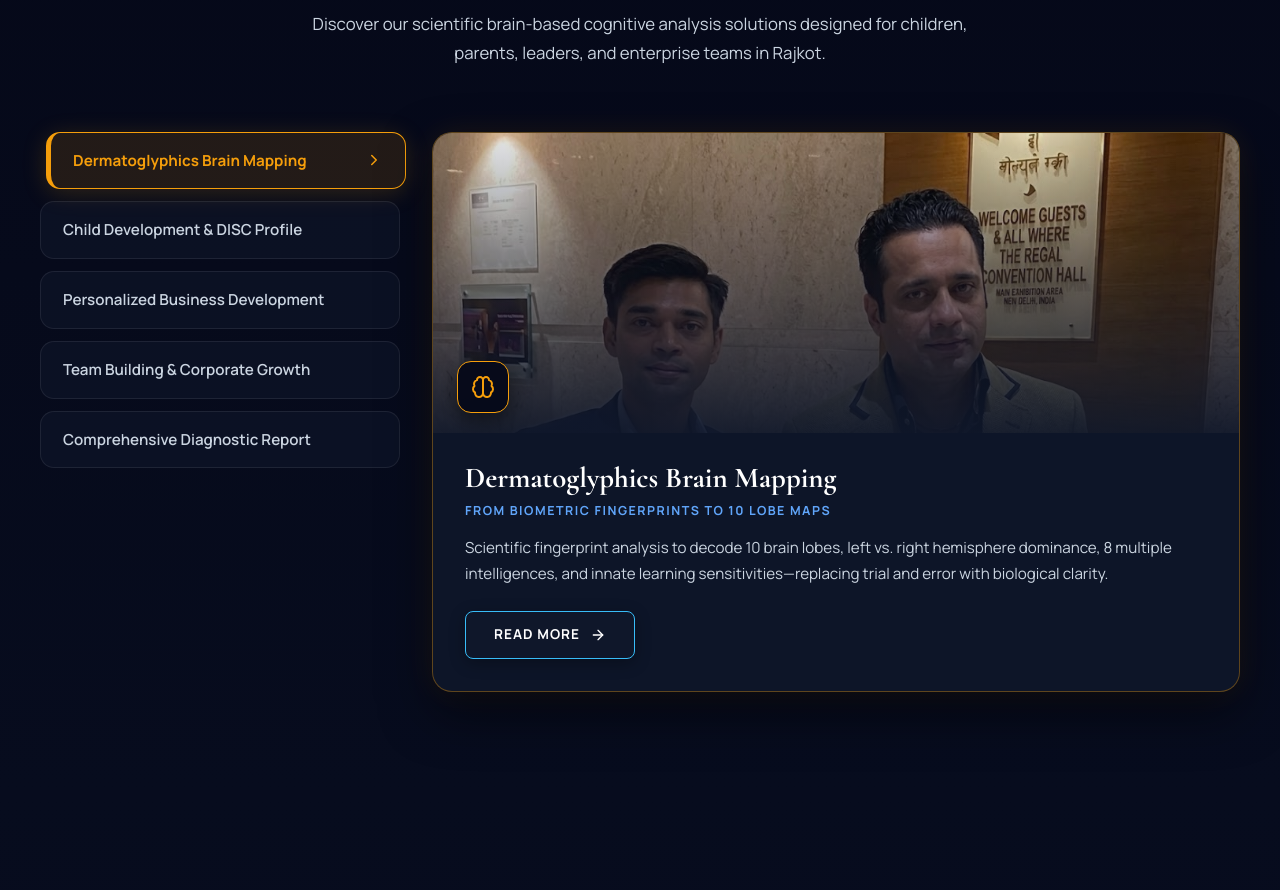
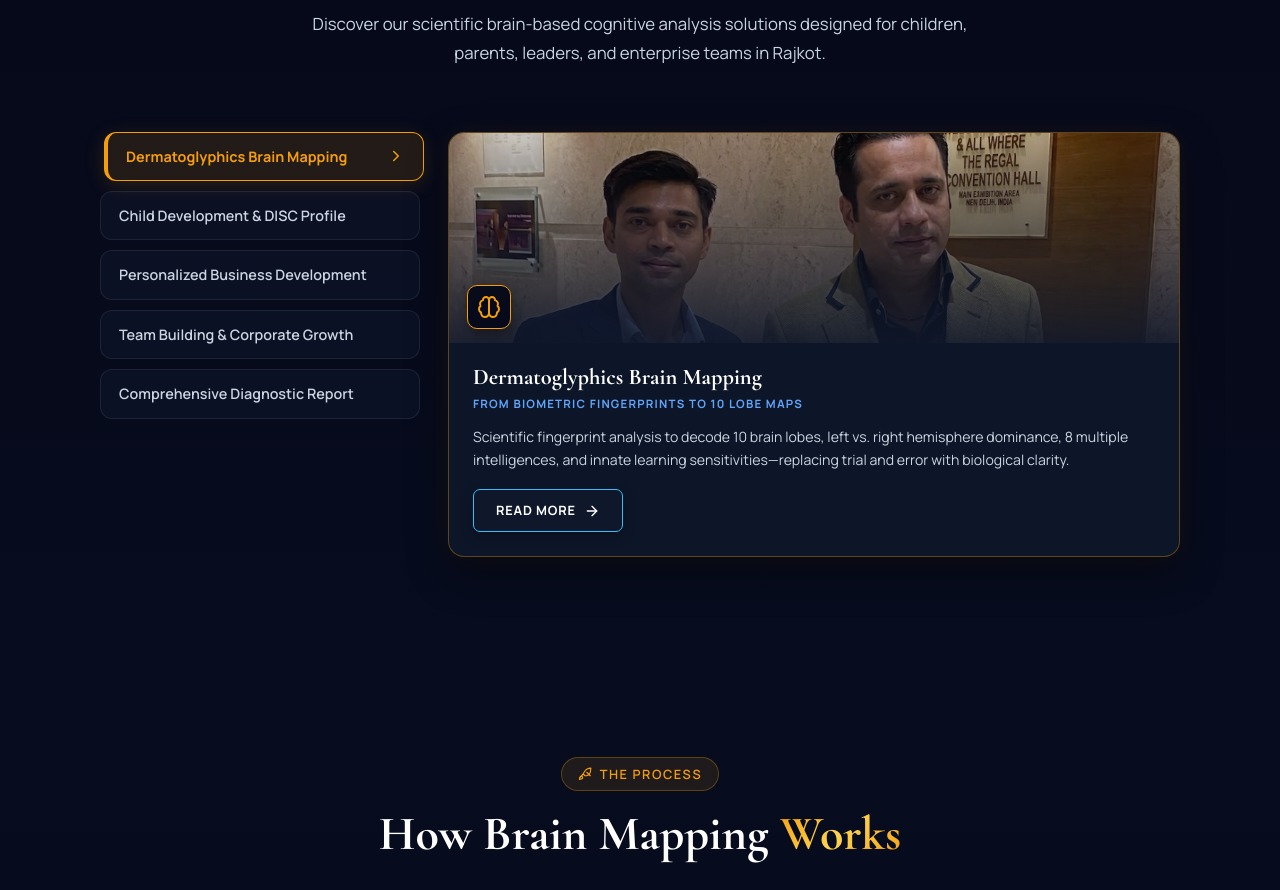
Before and after one commit to fuertenitesh-sys/ManasMatrix_Latest, a React (Vite) app: page / in a window 1280 px wide. Shown: the part 1080-1970 px from the top of the page. Built offline with nearby package versions, Linux system fonts and the light colour scheme.

Commit message:
Make right showcase card compact, proportional, and perfectly aligned with tabbed list

```diff
--- a/src/components/About/About.css
+++ b/src/components/About/About.css
@@ -399,33 +399,36 @@
   box-shadow: 0 20px 50px rgba(0, 0, 0, 0.5);
 }
 
-/* Tabbed About Section Layout (Matching Screenshot Design) */
+/* Tabbed About Section Layout (Compact & Proportionate) */
 .about-tabbed__grid {
   display: grid;
-  grid-template-columns: minmax(280px, 360px) 1fr;
-  gap: 32px;
+  grid-template-columns: minmax(260px, 320px) 1fr;
+  gap: 28px;
   align-items: start;
-  margin-top: 40px;
+  margin-top: 32px;
+  max-width: 1080px;
+  margin-left: auto;
+  margin-right: auto;
 }
 
 .about-tabbed__list {
   display: flex;
   flex-direction: column;
-  gap: 12px;
+  gap: 10px;
 }
 
 .about-tabbed__item {
   width: 100%;
   background: rgba(15, 23, 42, 0.6);
   border: 1.5px solid rgba(255, 255, 255, 0.08);
-  border-radius: 14px;
-  padding: 18px 22px;
+  border-radius: 12px;
+  padding: 14px 18px;
   display: flex;
   align-items: center;
   justify-content: space-between;
   text-align: left;
   font-family: var(--font-body);
-  font-size: 0.95rem;
+  font-size: 0.9rem;
   font-weight: 600;
   color: #CBD5E1;
   cursor: pointer;
@@ -443,15 +446,15 @@
 .about-tabbed__item--active {
   background: rgba(245, 158, 11, 0.12) !important;
   border: 1.5px solid #F59E0B !important;
-  border-left: 5px solid #F59E0B !important;
+  border-left: 4px solid #F59E0B !important;
   color: #F59E0B !important;
   font-weight: 700 !important;
-  box-shadow: 0 4px 24px rgba(245, 158, 11, 0.18);
-  transform: translateX(6px) !important;
+  box-shadow: 0 4px 20px rgba(245, 158, 11, 0.16);
+  transform: translateX(4px) !important;
 }
 
 .about-tabbed__item-title {
-  line-height: 1.3;
+  line-height: 1.35;
 }
 
 .about-tabbed__item-arrow {
@@ -459,22 +462,22 @@
   align-items: center;
   justify-content: center;
   flex-shrink: 0;
-  margin-left: 12px;
+  margin-left: 10px;
 }
 
-/* Right Card Container */
+/* Right Card Container - Compact & Sleek */
 .about-tabbed__card {
   background: rgba(15, 23, 42, 0.92);
   border: 1.5px solid rgba(245, 158, 11, 0.35);
-  border-radius: 20px;
+  border-radius: 16px;
   overflow: hidden;
-  box-shadow: 0 20px 50px rgba(0, 0, 0, 0.5), 0 0 30px rgba(245, 158, 11, 0.1);
+  box-shadow: 0 16px 40px rgba(0, 0, 0, 0.4), 0 0 24px rgba(245, 158, 11, 0.08);
   transition: all 0.3s ease;
 }
 
 .about-tabbed__img-wrapper {
   position: relative;
-  height: 300px;
+  height: 210px;
   overflow: hidden;
 }
 
@@ -482,86 +485,86 @@
   width: 100%;
   height: 100%;
   object-fit: cover;
-  object-position: center top;
+  object-position: center 20%;
   display: block;
   transition: transform 0.4s ease;
 }
 
 .about-tabbed__card:hover .about-tabbed__img {
-  transform: scale(1.03);
+  transform: scale(1.02);
 }
 
 .about-tabbed__img-overlay {
   position: absolute;
   inset: 0;
-  background: linear-gradient(180deg, rgba(5, 8, 24, 0.1) 0%, rgba(15, 23, 42, 0.95) 100%);
+  background: linear-gradient(180deg, rgba(5, 8, 24, 0.15) 0%, rgba(15, 23, 42, 0.92) 100%);
 }
 
 .about-tabbed__icon-badge {
   position: absolute;
-  bottom: 20px;
-  left: 24px;
-  width: 52px;
-  height: 52px;
+  bottom: 14px;
+  left: 18px;
+  width: 44px;
+  height: 44px;
   background: rgba(5, 8, 24, 0.92);
-  -webkit-backdrop-filter: blur(12px);
-  backdrop-filter: blur(12px);
+  -webkit-backdrop-filter: blur(10px);
+  backdrop-filter: blur(10px);
   border: 1.5px solid #F59E0B;
-  border-radius: 14px;
+  border-radius: 10px;
   display: flex;
   align-items: center;
   justify-content: center;
-  box-shadow: 0 6px 20px rgba(0, 0, 0, 0.5);
+  box-shadow: 0 4px 14px rgba(0, 0, 0, 0.4);
   z-index: 2;
 }
 
 .about-tabbed__content {
-  padding: 28px 32px 32px 32px;
+  padding: 20px 24px 24px 24px;
   display: flex;
   flex-direction: column;
 }
 
 .about-tabbed__card-title {
   font-family: var(--font-heading);
-  font-size: 1.8rem;
+  font-size: 1.4rem;
   font-weight: 800;
   color: #FFFFFF;
-  margin-bottom: 6px;
-  line-height: 1.2;
+  margin-bottom: 4px;
+  line-height: 1.25;
 }
 
 .about-tabbed__card-tagline {
-  font-size: 0.78rem;
+  font-size: 0.72rem;
   font-weight: 700;
-  letter-spacing: 1.5px;
+  letter-spacing: 1.2px;
   color: #60A5FA;
   text-transform: uppercase;
-  margin-bottom: 14px;
+  margin-bottom: 12px;
 }
 
 .about-tabbed__card-desc {
-  font-size: 0.95rem;
+  font-size: 0.88rem;
   color: #CBD5E1;
-  line-height: 1.7;
-  margin-bottom: 24px;
+  line-height: 1.65;
+  margin-bottom: 18px;
 }
 
 .about-tabbed__cta-btn {
   background: #0F172A;
   border: 1.5px solid #38BDF8;
   color: #FFFFFF;
-  padding: 12px 28px;
-  border-radius: 8px;
-  font-size: 0.85rem;
+  padding: 10px 22px;
+  border-radius: 7px;
+  font-size: 0.8rem;
   font-weight: 700;
-  letter-spacing: 1px;
+  letter-spacing: 0.8px;
   text-decoration: none;
   display: inline-flex;
   align-items: center;
-  gap: 10px;
+  gap: 8px;
   width: fit-content;
   transition: all 0.25s ease;
-  box-shadow: 0 4px 16px rgba(0, 0, 0, 0.3);
+  box-shadow: 0 4px 12px rgba(0, 0, 0, 0.25);
 }
 
 .about-tabbed__cta-btn:hover {
@@ -569,18 +572,18 @@
   border-color: #38BDF8;
   color: #FFFFFF;
   transform: translateY(-2px);
-  box-shadow: 0 8px 24px rgba(56, 189, 248, 0.35);
+  box-shadow: 0 6px 20px rgba(56, 189, 248, 0.3);
 }
 
 @media (max-width: 900px) {
   .about-tabbed__grid {
     grid-template-columns: 1fr;
-    gap: 24px;
+    gap: 20px;
   }
   .about-tabbed__img-wrapper {
-    height: 240px;
+    height: 180px;
   }
   .about-tabbed__content {
-    padding: 20px 24px;
+    padding: 16px 18px;
   }
 }
```
